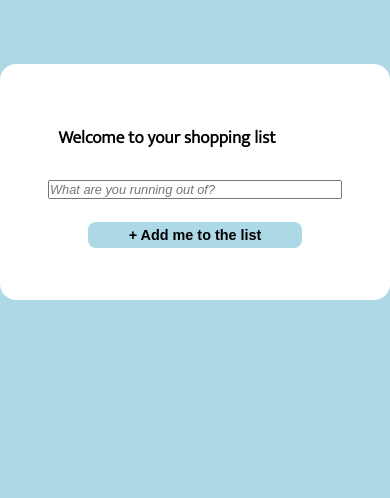
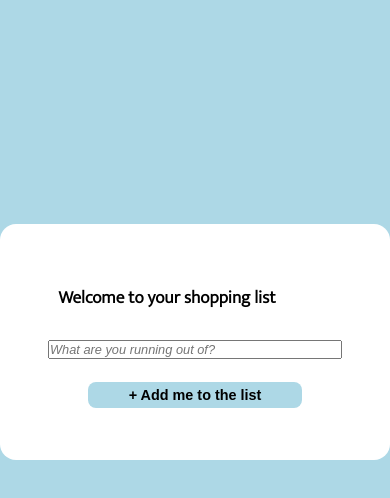
Before and after one commit to j-galkiewicz/Shopping-List, a website: page index.html in a window 390 px wide. Drawn offline with Linux system fonts and the light colour scheme.

Commit message:
responsive design

```diff
--- a/components/_form.scss
+++ b/components/_form.scss
@@ -12,8 +12,9 @@
         background: $color-list;
         padding: 3rem;
         border-radius: 1rem;
-        width: 500px;
-        margin: 4rem 0;
+        width: 450px;
+        margin: 14em 0;
+
         font-size: 1rem;
 
     &-list ul {
```
Also changed, not shown: style.css.
